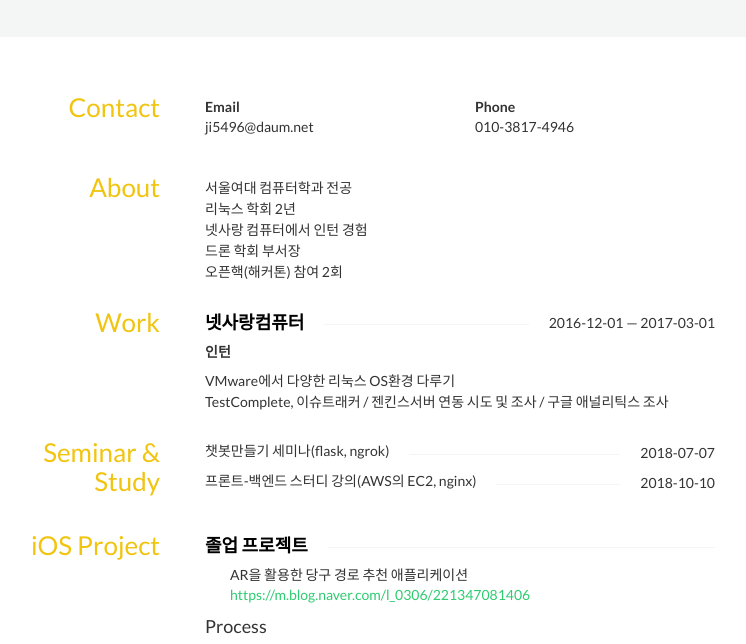
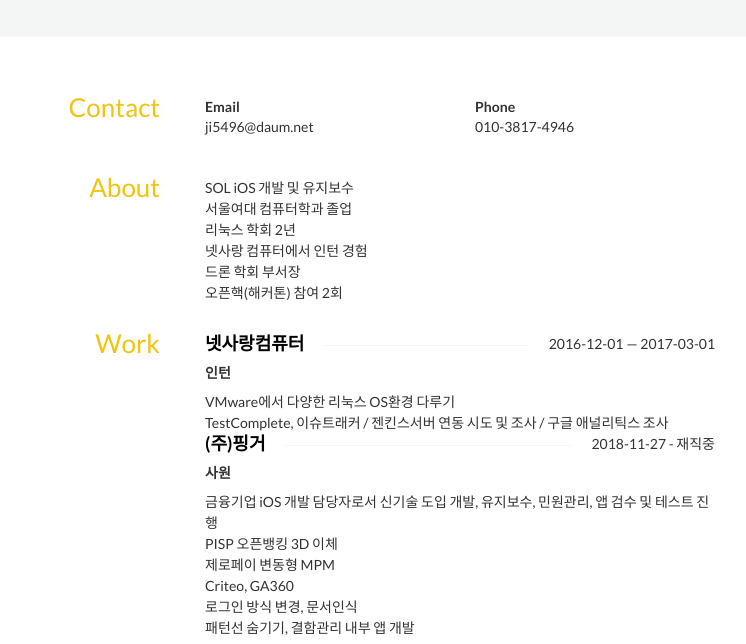
Before and after one commit to jiyeonO/jiyeonO.github.io, a plain HTML site: page index.html in a window 1280 px wide. Shown: the part 149-793 px from the top of the page, without its empty margins (270-1016 px from the left). Drawn offline with nearby package versions, Linux system fonts and the light colour scheme; some icons are missing.

Commit message:
Update index.html

```diff
--- a/index.html
+++ b/index.html
@@ -268,7 +268,7 @@
             <h3>About</h3>
         </aside>
         <div class="col-sm-9">
-            <p>서울여대 컴퓨터학과 전공 <br> 리눅스 학회 2년 <br> 넷사랑 컴퓨터에서 인턴 경험 <br> 드론 학회 부서장 <br> 오픈핵(해커톤) 참여 2회 </p>
+            <p>SOL iOS 개발 및 유지보수 <br> 서울여대 컴퓨터학과 졸업 <br> 리눅스 학회 2년 <br> 넷사랑 컴퓨터에서 인턴 경험 <br> 드론 학회 부서장 <br> 오픈핵(해커톤) 참여 2회 </p>
         </div>
     </section>
     <!---
@@ -329,6 +329,25 @@
                             Scores
                         </li>
                     </ul> -->
+                </div>
+            </div>
+            <div class="row">
+                <div class="col-sm-12">
+                    <h4 class="strike-through">
+                        <span>(주)핑거</span>
+                        <span class="date">2018-11-27 - 재직중</span>
+                    </h4>
+                    <div class="website pull-right">
+                       <!--- <a href="http://piedpiper.com">http://piedpiper.com</a> -->
+                    </div>
+                    <div class="position">
+                        사원
+                    </div>
+                    <div class="summary">
+                        <p> 금융기업 iOS 개발 담당자로서 신기술 도입 개발, 유지보수, 민원관리, 앱 검수 및 테스트 진행 <br>
+                            PISP 오픈뱅킹 3D 이체 <br> 제로페이 변동형 MPM <br> Criteo, GA360 <br> 로그인 방식 변경, 문서인식 <br>
+                            패턴선 숨기기, 결함관리 내부 앱 개발</p>
+                    </div>
                 </div>
             </div>
         </div>
```
